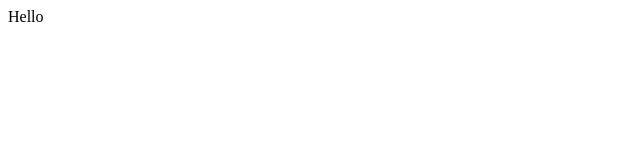
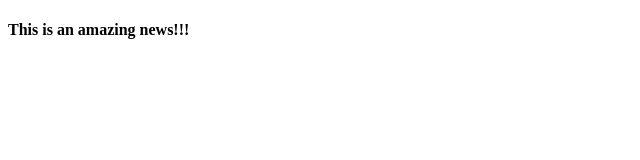
Before and after one commit to Zolla-2017/test1, a plain HTML site: page index.html in a window 1280 px wide. Shown: the whole page, without its empty margins (0-640 px from the left). Drawn offline with Linux system fonts and the light colour scheme.

Commit message:
my second commit

```diff
--- a/index.html
+++ b/index.html
@@ -5,6 +5,6 @@
 	<title>Document</title>
 </head>
 <body>
-	Hello
+	<h4>This is an amazing news!!!</h4>
 </body>
 </html>
```
